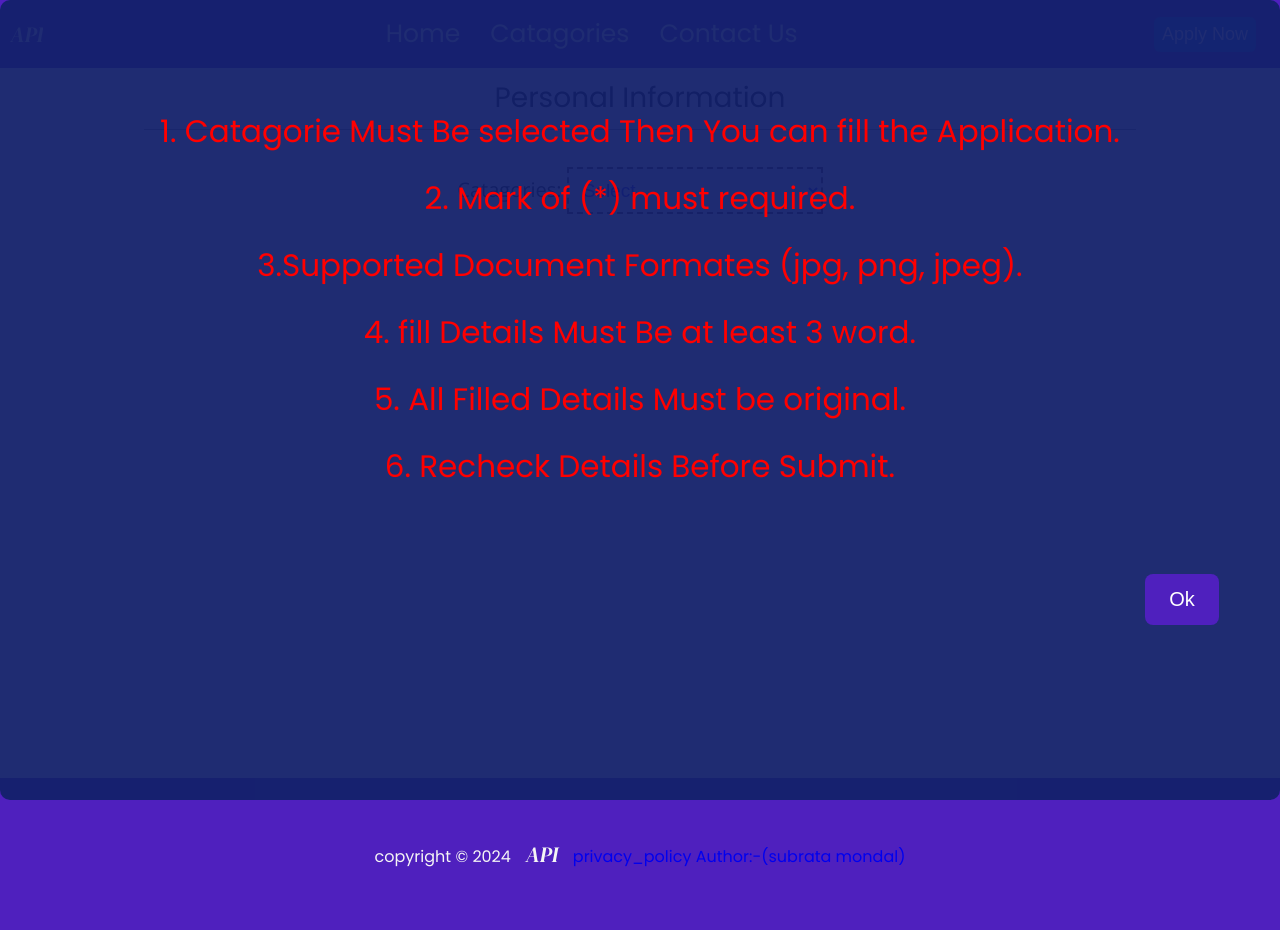
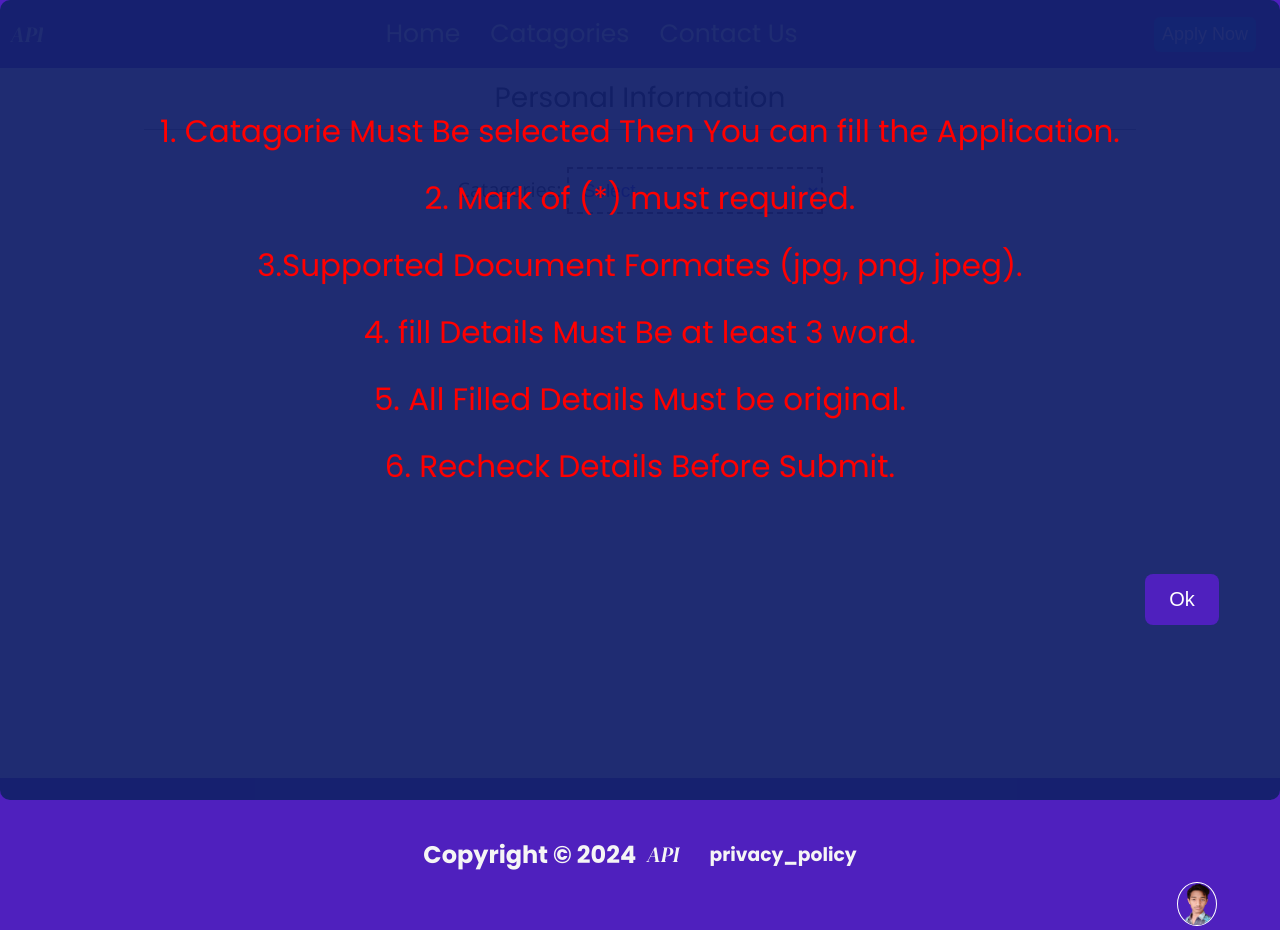
Before and after one commit to subratamondal1029/api-project, a plain HTML site: page html-files/apply.html in a window 1280 px wide. Drawn offline with nearby package versions, Linux system fonts and the light colour scheme; a web font is replaced by a local one.

Commit message:
changing footer

```diff
--- a/html-files/apply.html
+++ b/html-files/apply.html
@@ -20,7 +20,7 @@
       <span class="logo">API</span>
       <ul>
         <li class="nav-hide"><a href="../index.html">Home</a></li>
-        <li class="nav-hide"><a href="../index.html#cata-heading">Catagories</a></li>
+        <li class="nav-hide"><a href="../index.html#cataheading">Catagories</a></li>
         <li class="nav-hide"><a href="contact.html">Contact Us</a></li>
       </ul>
       <a href="apply.html" class="nav-hide">
@@ -32,7 +32,7 @@
       <img src="../media/images/close.webp" alt="..." id="close">
       <ul>
         <li><a href="../index.html">Home</a></li>
-        <li><a href="../index.html#cata-heading">Catagories</a></li>
+        <li><a href="../index.html#cataheading">Catagories</a></li>
         <li><a href="contact.html">Contact Us</a></li>
       </ul>
       <a href="apply.html" id="sidenav-btn">
@@ -565,22 +565,18 @@
   <!-------------------               -------footer--------
                ------------------->
 
-  <footer>
-    <nav>
-      <span class="copyright">
-        copyright &copy; <span id="current-year"></span>
-        <span class="logo">API</span>
-        <span class="link">
+       <footer>
+        <div id="copyRight">
+            <h2>Copyright &copy; <span id="current-year"></span></h2>
+            <a class="logo" href="../index.html">API</a>
+        </div>
+        <a id="privacyPolicy" href="../html-files/privacy_policy.html"><h3>privacy_policy</h3></a>
 
-          <a href="privacy_policy.html">privacy_policy</a>
-        </span>
-      </span>
-      <span class="author">
-
-        <a href="https://subratamondal1029.github.io/mini_potpolio/" target="_blank">Author:-(subrata mondal)</a>
-      </span>
-    </nav>
-  </footer>
+        <a href="https://subrataprojects.netlify.app" id="author">
+            <img src="../media/images/subrata.png" alt="Developer">
+            <span id="tooltip">Developer</span>
+        </a>
+    </footer>
 
   <script src="../js-files/apply.js"></script>
   <script src="../js-files/script.js"></script>
```
Also changed, not shown: html-files/contact.html (+1 -2 lines), html-files/health.html (+12 -16 lines), html-files/it.html (+12 -16 lines), html-files/personality.html (+14 -18 lines), html-files/work.html (+12 -16 lines).
